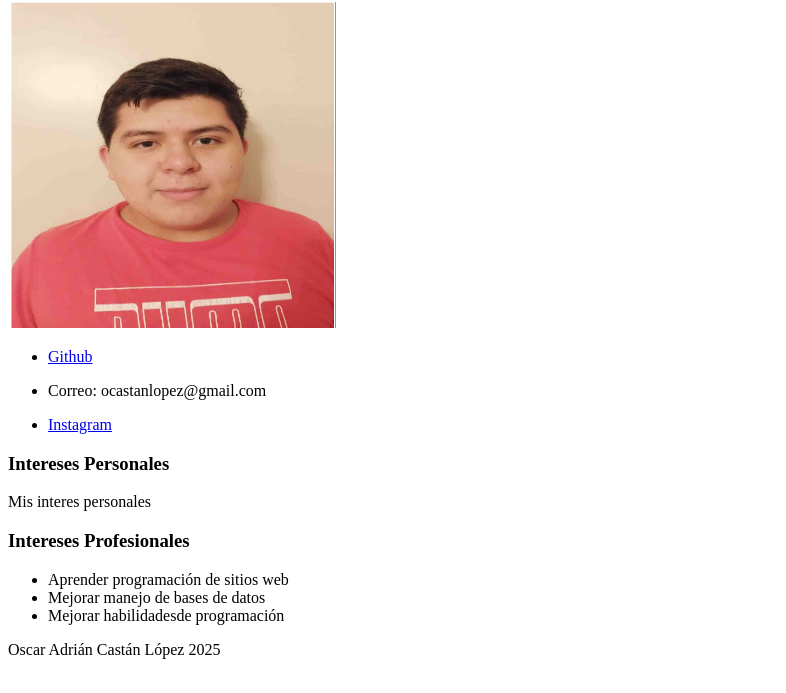
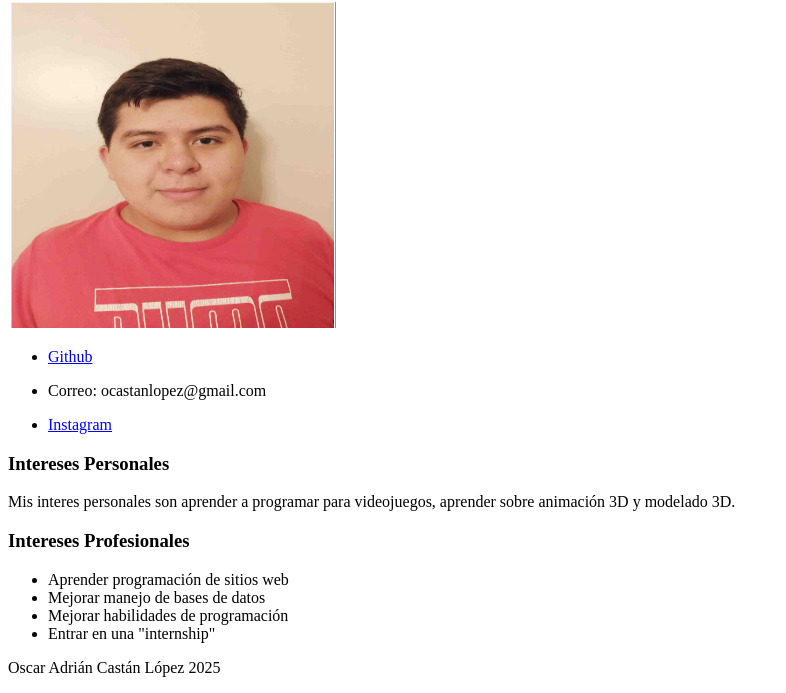
Before and after one commit to adcastan/CV, a plain HTML site: page CurriculumVitae_CastánAdrián/interests.html in a window 1280 px wide. Shown: the part 177-870 px from the top of the page, without its empty margins (0-786 px from the left). Drawn offline with Linux system fonts and the light colour scheme.

Commit message:
Interests Update

```diff
--- a/CurriculumVitae_CastánAdrián/interests.html
+++ b/CurriculumVitae_CastánAdrián/interests.html
@@ -47,7 +47,7 @@
     <div>
         <h3>Intereses Personales</h2>
         <p>
-           Mis interes personales
+           Mis interes personales son aprender a programar para videojuegos, aprender sobre animación 3D y modelado 3D.
         </p>
     </div>
 
@@ -56,7 +56,8 @@
         <ul>
             <li>Aprender programación de sitios web</li>
             <li>Mejorar manejo de bases de datos</li>
-            <li>Mejorar habilidadesde programación</li>
+            <li>Mejorar habilidades de programación</li>
+            <li>Entrar en una "internship"</li>
         </ul>
     </div>
 </body>
```
